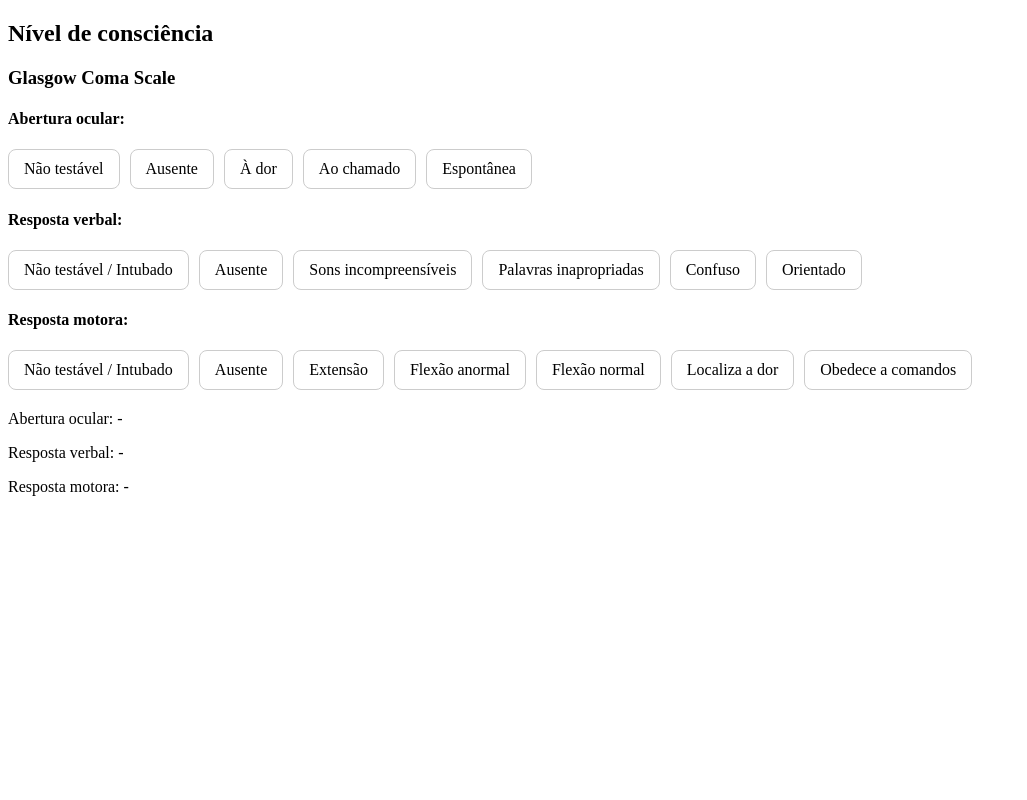
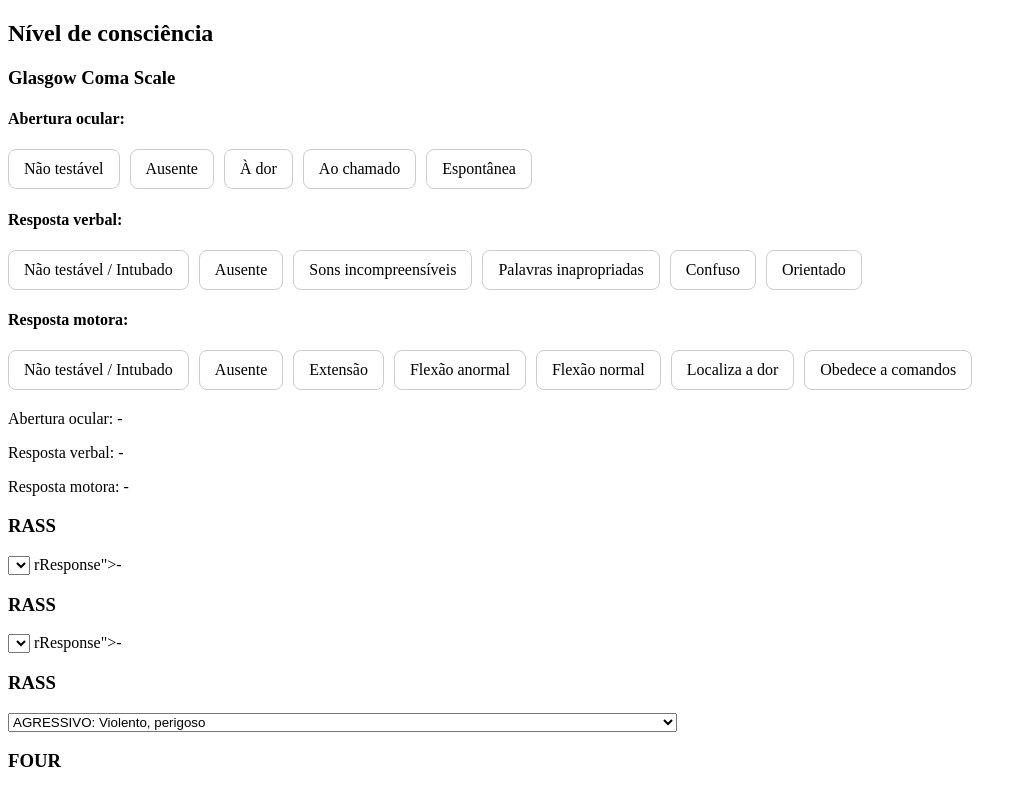
Before and after one commit to fj2lin/exneuro, a plain HTML site: page index.html in a window 1280 px wide. Shown: the whole page, without its empty margins (0-1027 px from the left). Drawn offline with Linux system fonts and the light colour scheme.

Commit message:
incluido html da escala RASS

```diff
--- a/index.html
+++ b/index.html
@@ -42,6 +42,45 @@
   <p>Resposta verbal: <span id="selectedVerbalResponse">-</span></p>
   <p>Resposta motora: <span id="selectedMotorResponse">-</span></p>
 
+
+  <h3>RASS</h3>
+  <select>
+
+orResponse">-</span></p>
+
+
+  <h3>RASS</h3>
+  <select>
+
+rResponse">-</span></p>
+
+
+  <h3>RASS</h3>
+  <select>
+orResponse">-</span></p>
+
+
+  <h3>RASS</h3>
+  <select>
+
+
+rResponse">-</span></p>
+
+
+  <h3>RASS</h3>
+  <select>
+    <option value="4">AGRESSIVO: Violento, perigoso</option>
+    <option value="3">MUITO AGITADO: Conduta agressiva, remoção de tubos e cat´eteres</option>
+    <option value="2">AGITADO: movimentos sem coordenaç˜ao</option>
+    <option value="1">INQUIETO: ansioso, sem movimentos agressivos ou vigorosos</option>
+    <option value="0">ALERTA, CALMO</option>
+    <option value="-1">SONOLENTO: desperta de forma sustentada ( mais que 10s) ao som da voz</option>
+    <option value="-2">SEDAÇ˜AO LEVE: acorda rapidamente (menos que 10s) e faz contato visual ao som da voz</option>
+    <option value="-3">SEDAÇ˜AO MODERADA: movimento ou abertura dos olhos ao som da voz, sem contato visual</option>
+    <option value="-4">SEDAÇ˜AO PROFUNDA: n˜ao responde ao som da voz mas movimenta ou abre os olhos ao est´imulo f´isico</option>
+    <option value="-5">INCAPAZ DE SER DESPERTADO: n˜ao responde ˋa voz ou est´imulo f´isico</option>
+  </select>
+  <h3>FOUR</h3>
   <script src="js/main.js"></script>
 </body>
 </html>
```
